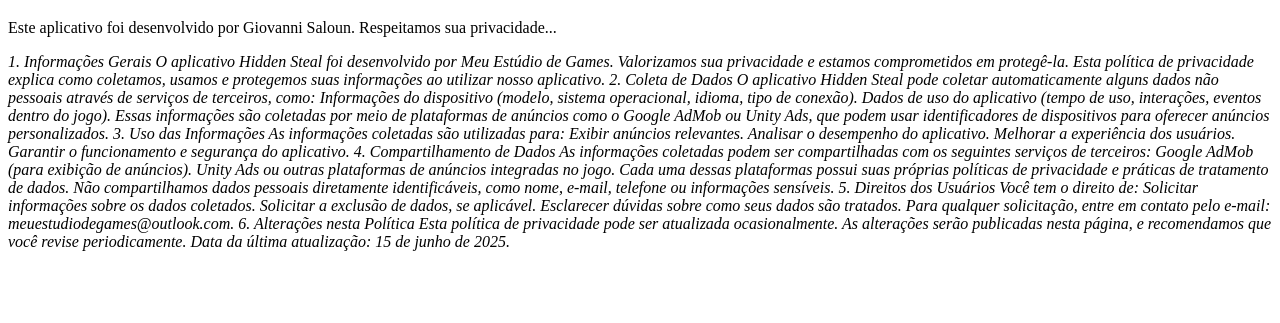
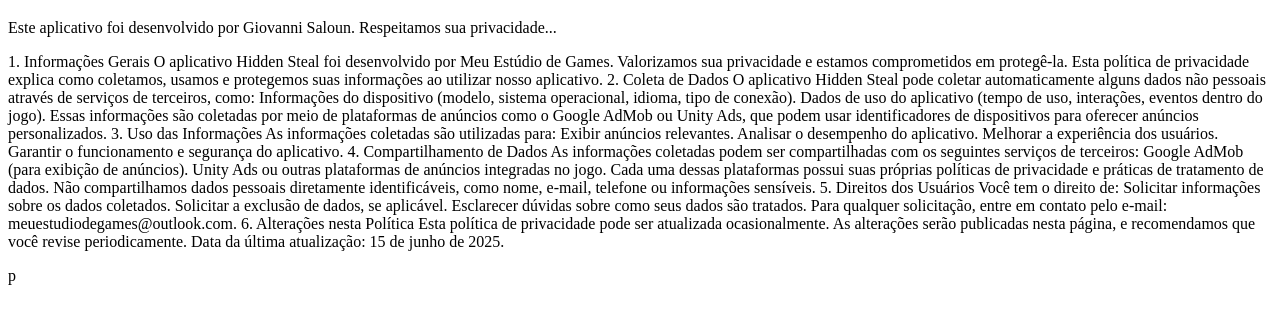
Before and after one commit to GSaloun/privacy-policy-Hidden-Steal, a plain HTML site: page index.html in a window 1280 px wide. Shown: the part 61-384 px from the top of the page. Drawn offline with Linux system fonts and the light colour scheme.

Commit message:
Update index.html
2

```diff
--- a/index.html
+++ b/index.html
@@ -7,7 +7,7 @@
 <body>
   <h1>Política de Privacidade</h1>
   <p>Este aplicativo foi desenvolvido por Giovanni Saloun. Respeitamos sua privacidade...</p>
-  <i>
+  <p>
 1. Informações Gerais
 O aplicativo Hidden Steal foi desenvolvido por Meu Estúdio de Games. Valorizamos sua privacidade e estamos comprometidos em protegê-la. Esta política de privacidade explica como coletamos, usamos e protegemos suas informações ao utilizar nosso aplicativo.
 
@@ -56,6 +56,6 @@ Para qualquer solicitação, entre em contato pelo e-mail: meuestudiodegames@out
 6. Alterações nesta Política
 Esta política de privacidade pode ser atualizada ocasionalmente. As alterações serão publicadas nesta página, e recomendamos que você revise periodicamente.
 
-Data da última atualização: 15 de junho de 2025. <i>
+Data da última atualização: 15 de junho de 2025. </p>p
 </body>
 </html>
```
